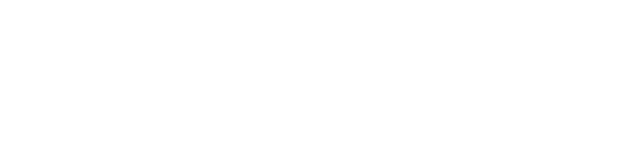
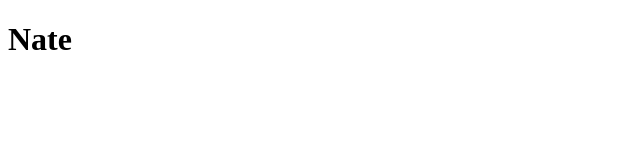
Before and after one commit to Terlam/testGit, a plain HTML site: page index.html in a window 1280 px wide. Shown: the whole page, without its empty margins (0-640 px from the left). Drawn offline with Linux system fonts and the light colour scheme.

Commit message:
added h1

```diff
--- a/index.html
+++ b/index.html
@@ -6,6 +6,6 @@
   <title>Document</title>
 </head>
 <body>
-
+  <h1>Nate</h1>
 </body>
 </html>
```
